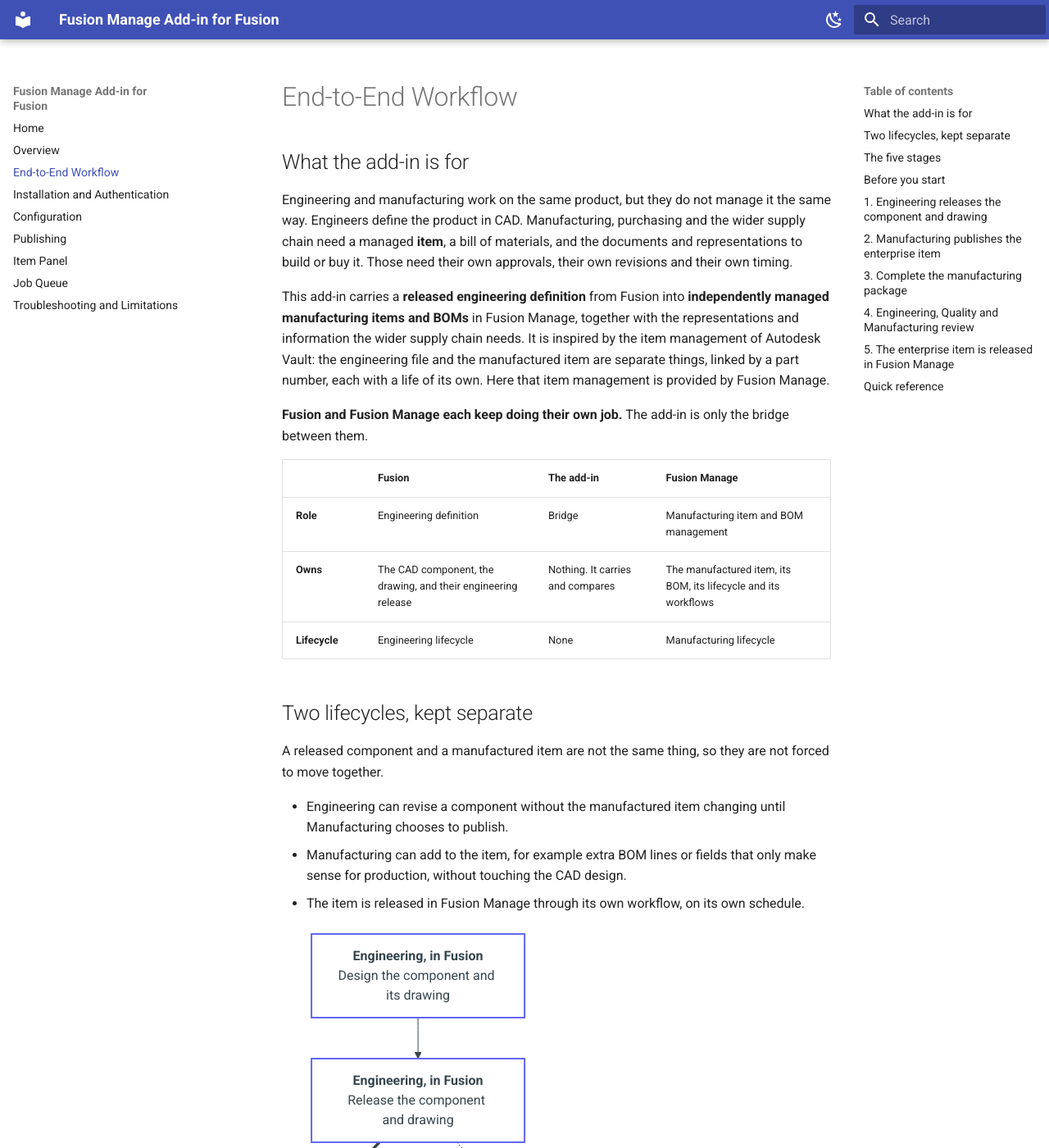
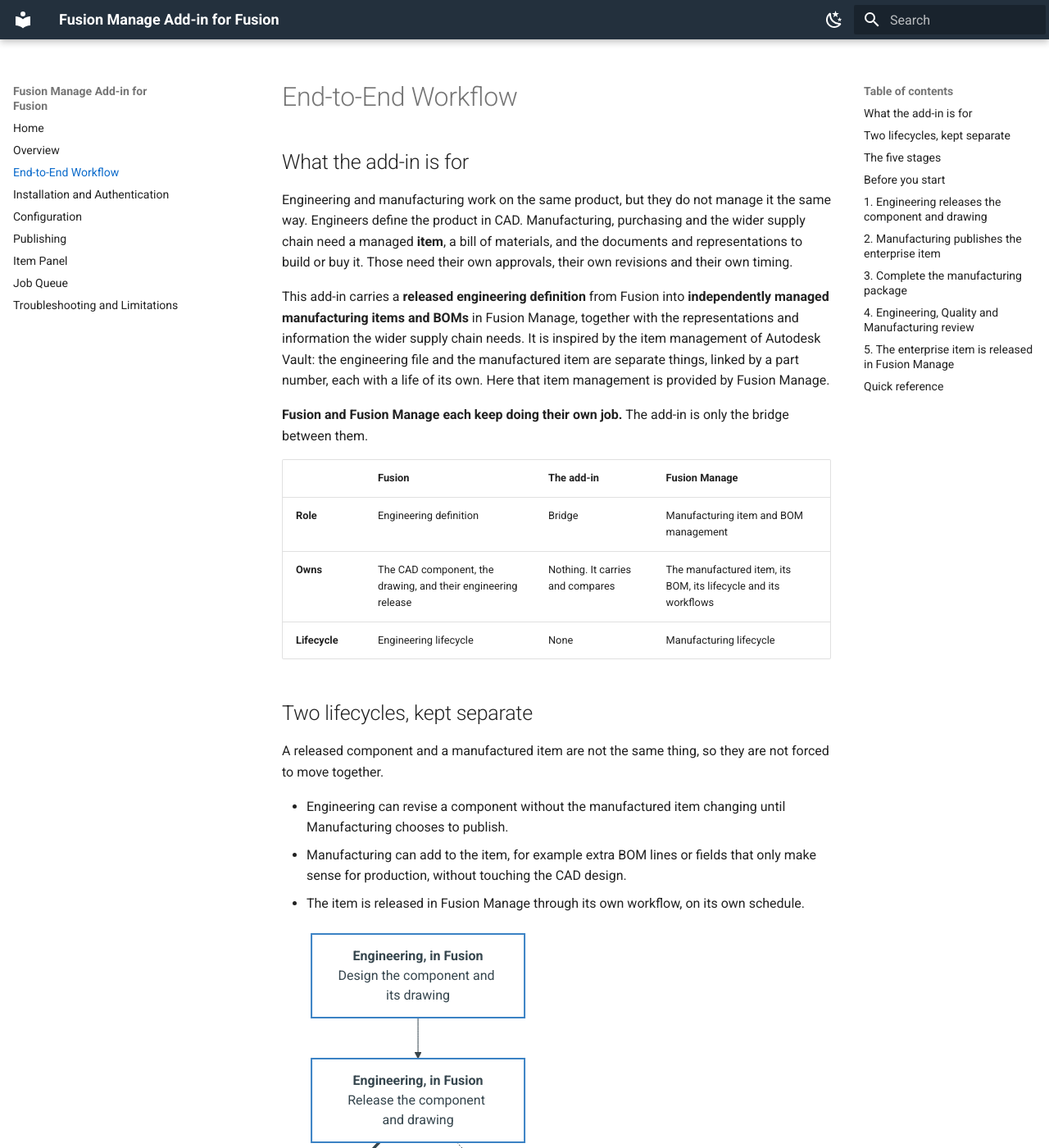
Before and after one commit to AHoop91/FusionToFusionManageAddon, an MkDocs documentation site: the page built from docs/getting-started/workflow.md, in a window 1280 px wide and 1400 px high. Shown: the whole window at 82% size. Built offline with MkDocs 1.6.1 and Material for MkDocs 9.7.7, drawn with Linux system fonts in a browser that asks for light colours.

Commit message:
Use a charcoal and blue colour scheme instead of purple

```diff
--- a/docs/getting-started/workflow.md
+++ b/docs/getting-started/workflow.md
@@ -46,8 +46,8 @@
     M3 --> M4
     E2 -. "later engineering change: publish again" .-> B1
 
-    classDef eng fill:transparent,stroke:#6366f1,stroke-width:2px
-    classDef bridge fill:transparent,stroke:#4f46e5,stroke-width:4px
+    classDef eng fill:transparent,stroke:#3b82c4,stroke-width:2px
+    classDef bridge fill:transparent,stroke:#1d4f91,stroke-width:4px
     classDef mfg fill:transparent,stroke:#059669,stroke-width:2px
     class E1,E2 eng
     class B1,B2 bridge
--- a/docs/stylesheets/extra.css
+++ b/docs/stylesheets/extra.css
@@ -39,3 +39,25 @@
     width: 16rem;
   }
 }
+
+/* Colours: charcoal header, blue accent. */
+:root,
+[data-md-color-scheme="default"] {
+  --md-primary-fg-color: #23303d;
+  --md-primary-fg-color--light: #3a4a5a;
+  --md-primary-fg-color--dark: #19232d;
+  --md-primary-bg-color: #ffffff;
+  --md-primary-bg-color--light: #ffffffb3;
+  --md-accent-fg-color: #0b6bcb;
+  --md-accent-fg-color--transparent: #0b6bcb1a;
+  --md-typeset-a-color: #0b6bcb;
+}
+
+[data-md-color-scheme="slate"] {
+  --md-primary-fg-color: #1b252f;
+  --md-primary-fg-color--light: #2c3a47;
+  --md-primary-fg-color--dark: #131b23;
+  --md-accent-fg-color: #4da3ff;
+  --md-accent-fg-color--transparent: #4da3ff1a;
+  --md-typeset-a-color: #4da3ff;
+}
--- a/mkdocs.yml
+++ b/mkdocs.yml
@@ -19,12 +19,14 @@
     - search.highlight
   palette:
     - scheme: default
-      primary: indigo
+      accent: custom
+      primary: custom
       toggle:
         icon: material/weather-night
         name: Switch to dark mode
     - scheme: slate
-      primary: indigo
+      accent: custom
+      primary: custom
       toggle:
         icon: material/weather-sunny
         name: Switch to light mode
```
Also changed, not shown: docs/configuration/data-model.md (+1 -1 lines), docs/getting-started/overview.md (+1 -1 lines).
